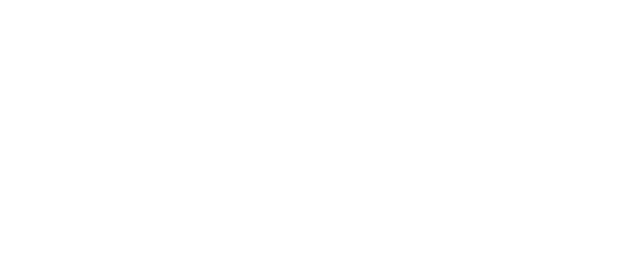
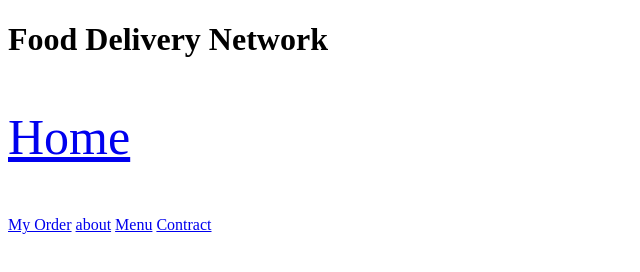
Before and after one commit to Farhad-anik/my-second-repo, a plain HTML site: page index.html in a window 1280 px wide. Shown: the whole page, without its empty margins (0-640 px from the left). Drawn offline with Linux system fonts and the light colour scheme.

Commit message:
Added some chage

```diff
--- /dev/null
+++ b/index.css
@@ -0,0 +1,3 @@
+p {
+    color: red;
+}
--- a/index.html
+++ b/index.html
@@ -4,9 +4,21 @@
     <meta charset="UTF-8">
     <meta http-equiv="X-UA-Compatible" content="IE=edge">
     <meta name="viewport" content="width=device-width, initial-scale=1.0">
-    <title>My second repo</title>
+    <title>foodpanda: Food & Groceries delivery</title>
+    <link rel="stylesheet" href="index.css">
 </head>
 <body>
+    <h1>Food Delivery Network</h1>
+    <p style="font-size: 50px; color: red;"><a href="http:\\www.foodpanda.com.bd">Home</a></p>
+    <a href="http:\\www.foodpanda.com.bd">My Order</a>
+    <a href="http:\\www.foodpanda.com.bd">about</a>
+    <a href="http:\\www.foodpanda.com.bd">Menu</a>
+    <a href="http:\\www.foodpanda.com">Contract</a>
+
+
+
+
+
 
 </body>
 </html>
```
